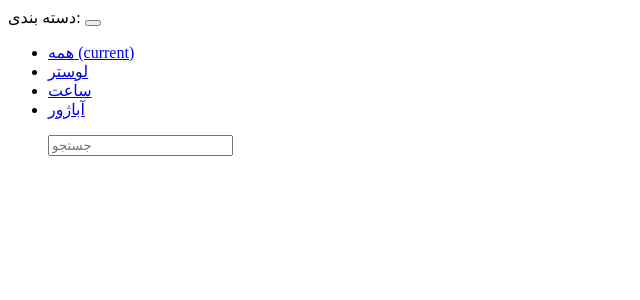
After one commit to amin72/luster_shop_django, a Django app: template product/templates/product/navbar_categories.html in a window 1280 px wide. The commit adds this page. Shown: the top 300 px of the page, without its empty margins (0-640 px from the left). Run offline with Django 3.2, Linux system fonts and the light colour scheme; the template is opened without the code that fills it, so the values that code supplies are empty.

Commit message:
define item_list, navbar_categories template

```diff
--- /dev/null
+++ b/product/templates/product/navbar_categories.html
@@ -0,0 +1,46 @@
+<!--Navbar-->
+<nav class="navbar navbar-expand-lg navbar-dark mdb-color lighten-3 mb-4">
+
+  <!-- Navbar brand -->
+  <span class="navbar-brand">دسته بندی:</span>
+
+  <!-- Collapse button -->
+  <button class="navbar-toggler" type="button" data-toggle="collapse" data-target="#basicExampleNav"
+    aria-controls="basicExampleNav" aria-expanded="false" aria-label="Toggle navigation">
+    <span class="navbar-toggler-icon"></span>
+  </button>
+
+  <!-- Collapsible content -->
+  <div class="collapse navbar-collapse" id="basicExampleNav">
+
+    <!-- Links -->
+    <ul class="navbar-nav">
+      <li class="nav-item active ml-auto">
+        <a class="nav-link" href="{% url 'product:list' %}">همه
+          <span class="sr-only">(current)</span>
+        </a>
+      </li>
+      <li class="nav-item ml-auto">
+        <a class="nav-link" href="{% url 'product:list' %}?category=S">لوستر</a>
+      </li>
+      <li class="nav-item ml-auto">
+        <a class="nav-link" href="{% url 'product:list' %}?category=SW">ساعت</a>
+      </li>
+      <li class="nav-item ml-auto">
+        <a class="nav-link" href="{% url 'product:list' %}?category=OW">آباژور</a>
+      </li>
+    </ul>
+    <!-- Links -->
+
+    <!-- Left -->
+    <ul class="navbar-nav mr-auto">
+      <form class="form-inline">
+        <div class="md-form my-0">
+          <input class="form-control mr-sm-2" type="text" placeholder="جستجو" aria-label="Search" name="q">
+        </div>
+      </form>
+    </ul>
+  </div>
+  <!-- Collapsible content -->
+</nav>
+<!--/.Navbar-->
```
Also changed, not shown: product/templates/product/item_list.html (+72 -3 lines).
